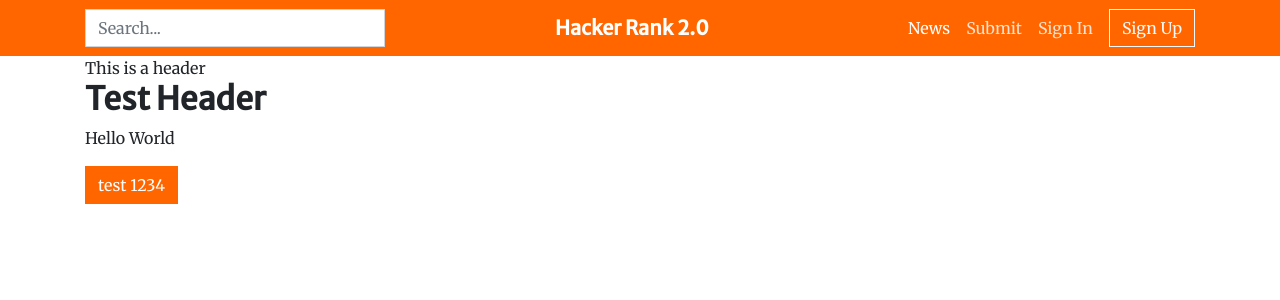
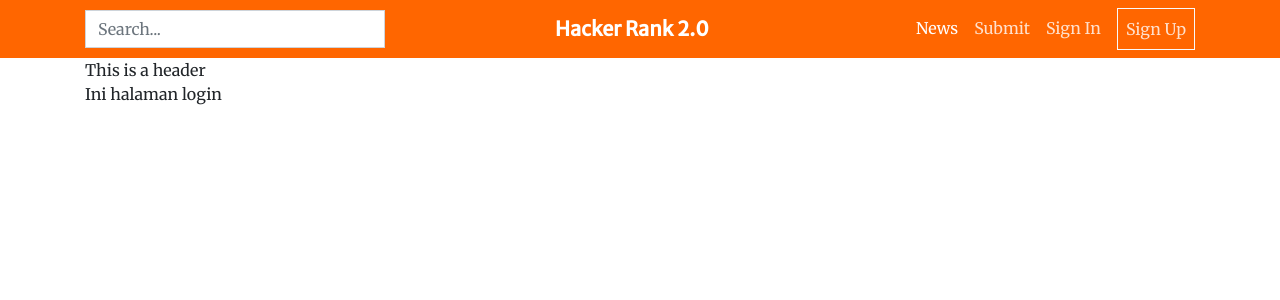
Before and after one commit to pramindanata/hackernews-2.0-client, a React (Create React App) app: page /login in a window 1280 px wide. Shown: the top 300 px of the page. Built offline with nearby package versions, Linux system fonts and the light colour scheme.

Commit message:
setup react router

```diff
--- a/package.json
+++ b/package.json
@@ -12,6 +12,7 @@
     "@types/react": "^16.9.23",
     "@types/react-dom": "^16.9.5",
     "@types/react-helmet": "^5.0.15",
+    "@types/react-router-dom": "^5.1.3",
     "bootstrap": "^4.4.1",
     "classnames": "^2.2.6",
     "node-sass": "^4.13.1",
@@ -20,6 +21,7 @@
     "react-bootstrap": "^1.0.0-beta.17",
     "react-dom": "^16.13.0",
     "react-helmet": "^5.2.1",
+    "react-router-dom": "^5.1.2",
     "react-scripts": "3.4.0",
     "typescript": "^3.7.5"
   },
--- /dev/null
+++ b/src/App.tsx
@@ -0,0 +1,22 @@
+import React from 'react'
+import { BrowserRouter as Router, Switch, Route } from 'react-router-dom'
+import Home from '@/pages/home'
+import Login from '@/pages/login'
+
+const App = (): JSX.Element => {
+  return (
+    <Router>
+      <Switch>
+        <Route exact path="/">
+          <Home />
+        </Route>
+
+        <Route exact path="/login">
+          <Login />
+        </Route>
+      </Switch>
+    </Router>
+  )
+}
+
+export default App
--- a/src/index.tsx
+++ b/src/index.tsx
@@ -1,11 +1,11 @@
 import React from 'react'
 import ReactDOM from 'react-dom'
-import Home from '@/pages/home'
+import App from '@/App'
 import '@/asset/app.scss'
 import * as serviceWorker from './serviceWorker'
 
 // typography.injectStyles()
-ReactDOM.render(<Home />, document.getElementById('root'))
+ReactDOM.render(<App />, document.getElementById('root'))
 
 // If you want your app to work offline and load faster, you can change
 // unregister() to register() below. Note this comes with some pitfalls.
--- /dev/null
+++ b/src/pages/login/index.tsx
@@ -0,0 +1,20 @@
+import React from 'react'
+import { Helmet } from 'react-helmet'
+import Layout from '@/layout/default'
+
+const Login = (): JSX.Element => {
+  return (
+    <>
+      <Helmet>
+        <title>Sign In</title>
+      </Helmet>
+      <Layout>
+        <div>
+          <p>Ini halaman login</p>
+        </div>
+      </Layout>
+    </>
+  )
+}
+
+export default Login
--- a/src/shared/components/header/index.tsx
+++ b/src/shared/components/header/index.tsx
@@ -28,7 +28,9 @@
           bg="primary"
           variant="dark"
           expand="lg"
-          className={`px-0 app-navbar ${bigNavbar && styles.navbarWrapper}`}
+          className={`px-0 app-navbar ${bigNavbar && styles.navbarWrapper} ${
+            styles.navbar
+          }`}
         >
           {!bigNavbar ? <MobileNav /> : <DesktopNav />}
         </Navbar>
--- a/src/shared/components/header/navItems.tsx
+++ b/src/shared/components/header/navItems.tsx
@@ -1,12 +1,15 @@
 import React from 'react'
 import { Nav } from 'react-bootstrap'
+import { Link } from 'react-router-dom'
 import styles from './style/navbar.module.css'
 
 const NavItems = (): JSX.Element => {
   return (
     <>
       <Nav.Item>
-        <Nav.Link eventKey="/news">News</Nav.Link>
+        <Nav.Link as={Link} to="/" eventKey="/news">
+          News
+        </Nav.Link>
       </Nav.Item>
 
       <Nav.Item>
@@ -14,11 +17,20 @@
       </Nav.Item>
 
       <Nav.Item>
-        <Nav.Link eventKey="/sign-in">Sign In</Nav.Link>
+        <Nav.Link as={Link} to="/login" eventKey="/login">
+          Sign In
+        </Nav.Link>
       </Nav.Item>
 
       <Nav.Item className={`ml-2 ${styles.signUpNavItem}`}>
-        <button className="btn btn btn-outline-light">Sign Up</button>
+        <Nav.Link
+          as={Link}
+          to="/register"
+          eventKey="/register"
+          className={`btn btn btn-outline-light ${styles.signUpNavButton}`}
+        >
+          Sign Up
+        </Nav.Link>
       </Nav.Item>
     </>
   )
--- a/src/shared/components/header/style/navbar.module.css
+++ b/src/shared/components/header/style/navbar.module.css
@@ -1,5 +1,9 @@
 .navbarWrapper {
   justify-content: space-between!important;
+}
+
+.navbar {
+  min-height: 56px;
 }
 
 .searchWrapper {
@@ -15,3 +19,7 @@
   display: flex;
   align-items: center;
 }
+
+.signUpNavButton:hover {
+  color: #ff6600!important
+}
```
Also changed, not shown: 1 other file (tests, documents, lock files or other folders).
